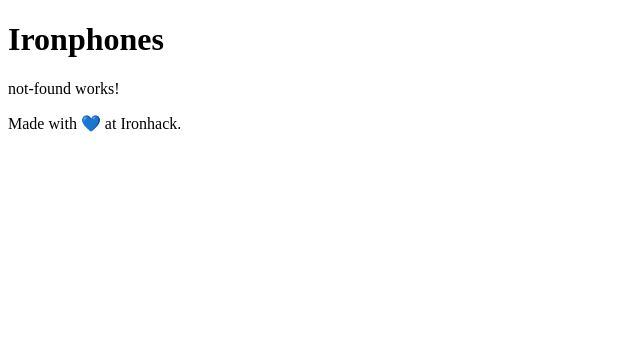
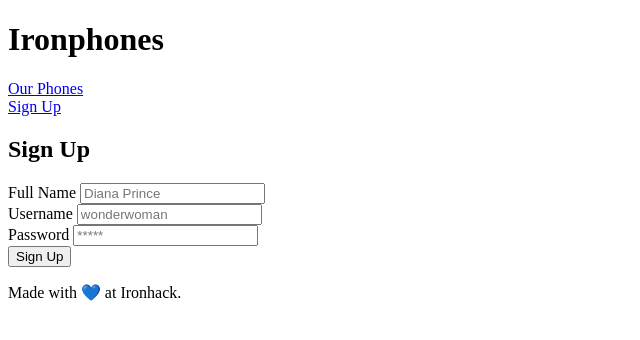
Before and after one commit to ironhack-miami-webdev-august-2017/ironphones-angular, an Angular app: page /signup in a window 1280 px wide. Shown: the top 340 px of the page, without its empty margins (0-640 px from the left). Built offline with nearby package versions, Linux system fonts and the light colour scheme.

Commit message:
Add sign up

```diff
--- a/src/app/app-routing.module.ts
+++ b/src/app/app-routing.module.ts
@@ -4,10 +4,12 @@ import { Routes, RouterModule } from '@angular/router';
 import { PhoneListComponent } from './pages/phone-list/phone-list.component';
 import { PhoneDetailsComponent } from './pages/phone-details/phone-details.component';
 import { NotFoundComponent } from './pages/not-found/not-found.component';
+import { SignUpComponent } from './pages/sign-up/sign-up.component';
 
 const routes: Routes = [
   { path: '',               component: PhoneListComponent },
   { path: 'phone/:phoneId', component: PhoneDetailsComponent },
+  { path: 'signup',         component: SignUpComponent },
   { path: '**',             component: NotFoundComponent }
 ];
 
--- a/src/app/app.component.html
+++ b/src/app/app.component.html
@@ -1,5 +1,13 @@
 <header>
   <h1> Ironphones </h1>
+
+  <nav>
+    <a routerLink="/"> Our Phones </a>
+    <br>
+
+    <a routerLink="/signup"> Sign Up </a>
+    <br>
+  </nav>
 </header>
 
 
--- /dev/null
+++ b/src/app/interfaces/signup-info.ts
@@ -0,0 +1,5 @@
+export interface SignupInfo {
+  signupFullName: string,
+  signupUsername: string,
+  signupPassword: string
+}
--- /dev/null
+++ b/src/app/pages/sign-up/sign-up.component.html
@@ -0,0 +1,24 @@
+<h2> Sign Up </h2>
+
+<p class="error" *ngIf="errorMessage">
+  {{ errorMessage }}
+</p>
+
+<form (ngSubmit)="signupSubmit()">
+  <label for="full-name-input"> Full Name </label>
+  <input  id="full-name-input" type="text" placeholder="Diana Prince"
+      name="fullName" [(ngModel)]="newUser.signupFullName">
+  <br>
+
+  <label for="username-input"> Username </label>
+  <input  id="username-input" type="text" placeholder="wonderwoman"
+      name="username" [(ngModel)]="newUser.signupUsername">
+  <br>
+
+  <label for="password-input"> Password </label>
+  <input  id="password-input" type="password" placeholder="*****"
+      name="userPassword" [(ngModel)]="newUser.signupPassword">
+  <br>
+
+  <button> Sign Up </button>
+</form>
--- /dev/null
+++ b/src/app/pages/sign-up/sign-up.component.ts
@@ -0,0 +1,51 @@
+import { Component, OnInit } from '@angular/core';
+import { Router } from '@angular/router';
+
+import { SignupInfo } from '../../interfaces/signup-info';
+import { AuthApiService } from '../../services/auth-api.service';
+
+@Component({
+  selector: 'app-sign-up',
+  templateUrl: './sign-up.component.html',
+  styleUrls: ['./sign-up.component.css']
+})
+export class SignUpComponent implements OnInit {
+
+  newUser: SignupInfo = {
+      signupFullName: '',
+      signupUsername: '',
+      signupPassword: ''
+  };
+
+  errorMessage: string;
+
+  constructor(
+    private authThang: AuthApiService,
+    private routerThang: Router
+  ) { }
+
+  ngOnInit() {
+  }
+
+  signupSubmit() {
+      this.authThang.postSignup(this.newUser)
+        .subscribe(
+          // if success, go to a different component
+          (userInfo) => {
+              this.routerThang.navigate(['']);
+          },
+
+          // if error, display the error
+          (errInfo) => {
+              console.log('Sign up error', errInfo);
+              if (errInfo.status === 400) {
+                  this.errorMessage = 'Validation error.';
+              }
+              else {
+                  this.errorMessage = 'Something went wrong. Try again later.'
+              }
+          }
+        );
+  } // signupSubmit()
+
+}
--- /dev/null
+++ b/src/app/services/auth-api.service.ts
@@ -0,0 +1,27 @@
+import { Injectable } from '@angular/core';
+import { HttpClient } from '@angular/common/http';
+
+import { SignupInfo } from '../interfaces/signup-info';
+
+@Injectable()
+export class AuthApiService {
+
+  baseUrl: string = 'http://localhost:3000';
+
+  constructor(
+    private httpThang: HttpClient
+  ) { }
+
+  // POST /process-signup
+  postSignup(userInfo: SignupInfo) {
+      return this.httpThang.post(
+          this.baseUrl + '/api/process-signup',
+          userInfo
+      );
+  }
+
+  // POST /process-login
+  // DELETE /logout
+  // GET /checklogin
+
+}
```
Also changed, not shown: src/app/app.module.ts (+6 -2 lines), src/app/pages/sign-up/sign-up.component.css (added), 2 other files (tests, documents, lock files or other folders).
